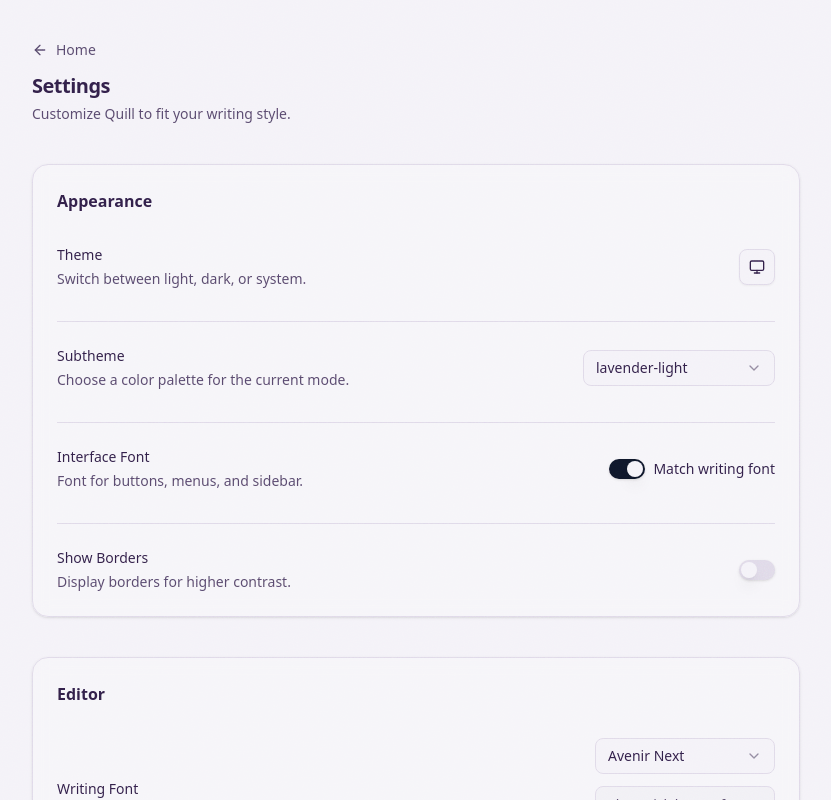
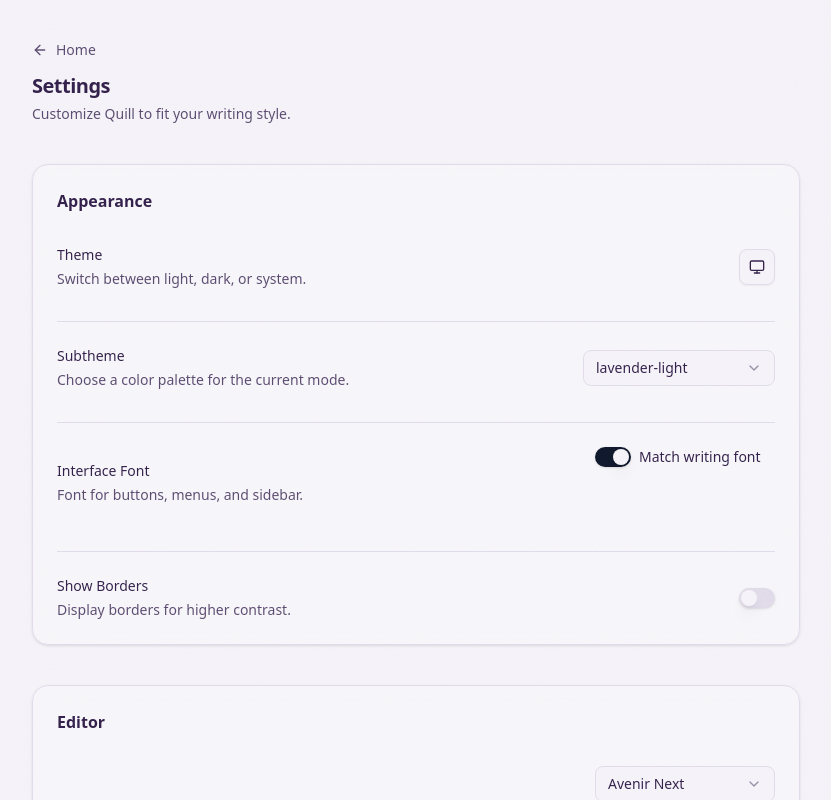
Before and after one commit to rdburdett/quill-writer, a Next.js app: page /settings in a window 1280 px wide. Shown: the top 800 px of the page, without its empty margins (224-1055 px from the left). Built offline with nearby package versions, Linux system fonts and the light colour scheme.

Commit message:
fix dom layout shift

```diff
--- a/components/settings/ui-font-selector.tsx
+++ b/components/settings/ui-font-selector.tsx
@@ -24,10 +24,18 @@ export function UIFontSelector() {
 				/>
 				<span>Match writing font</span>
 			</label>
-			{!matchEditorFont && (
+			<div className="h-[40px] overflow-hidden transition-opacity duration-200">
+				<div
+					className={`transition-all duration-200 ${
+						matchEditorFont
+							? "invisible opacity-0 pointer-events-none -translate-y-2"
+							: "visible opacity-100 translate-y-0"
+					}`}
+				>
 					<Select
 						value={uiFont}
 						onValueChange={(v) => updateUIFont(v as UIFontValue)}
+						disabled={matchEditorFont}
 					>
 						<SelectTrigger className="w-[180px]">
 							<SelectValue placeholder="Select font" />
@@ -44,7 +52,8 @@ export function UIFontSelector() {
 							))}
 						</SelectContent>
 					</Select>
-			)}
+				</div>
+			</div>
 		</div>
 	);
 }
```
Lines whose indentation alone changed are shown as unchanged.
